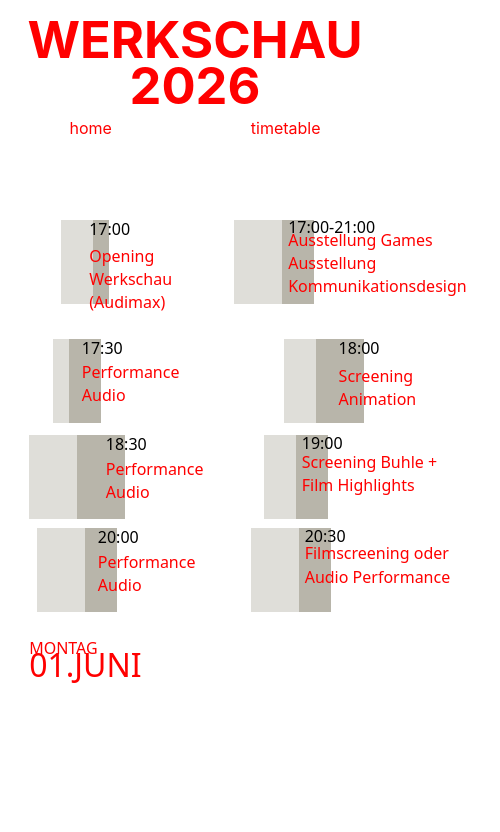
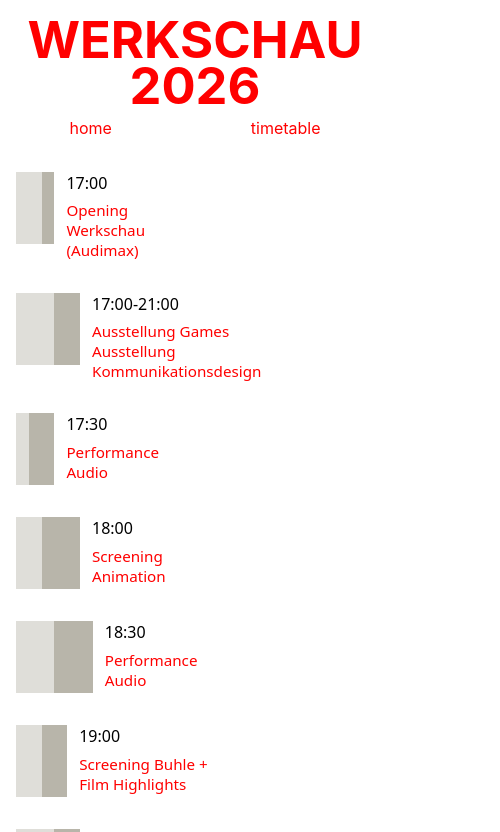
Before and after one commit to natsmnv/Werkschau, a React (Vite) app: page /timetable in a window 390 px wide. Shown: the top 832 px of the page, 500 px wide, since content can reach past the window. Built offline with nearby package versions, Linux system fonts and the light colour scheme.

Commit message:
scaling fixed

```diff
--- a/src/components/Timetable.css
+++ b/src/components/Timetable.css
@@ -104,34 +104,81 @@
 /* MOBILE */
 
 @media only screen and (max-width: 850px) {
+  .timetable {
+    width: 100%;
+    overflow-x: hidden;
+    padding-top: 2rem;
+  }
+
   .projects1,
   .projects2,
   .projects3 {
-    grid-template-columns: repeat(2, auto);
+    display: flex;
+    flex-direction: column;
+    gap: 2rem;
 
-    margin-left: 5%;
-    margin-right: 5%;
+    width: 100%;
+    box-sizing: border-box;
+
+    margin: 0;
+    padding: 0 1rem;
+  }
+
+  .projects1,
+  .projects2 {
+    margin-bottom: 4rem;
   }
 
   .projects2 {
-    justify-content: start;
+    justify-content: flex-start;
+  }
+
+  .project {
+    display: flex;
+    align-items: flex-start;
+
+    width: 100%;
+    min-width: 0;
+  }
+
+  .project-text {
+    margin-left: 0.75rem;
+    min-width: 0;
+    width: 100%;
+  }
+
+  .project-text p {
+    word-break: break-word;
+    overflow-wrap: break-word;
+  }
+
+  .hour {
+    font-size: 1rem;
+    margin: 0 0 0.4rem 0;
+  }
+
+  .description {
+    font-size: 0.95rem;
+    line-height: 1.3;
+    margin: 0;
   }
 
   .dark-square,
   .light-square {
-    height: 10vh;
+    width: 0.8rem;
+    height: 4.5rem;
+    flex-shrink: 0;
+  }
+
+  .weekDayInfo,
+  .weekDayInfoDay2 {
+    margin: 0;
+    font-size: 0.9rem;
   }
 
   .dateInfo {
-    font-size: 2rem;
-  }
-
-  .weekDayInfoDay2 {
-  margin-left: 5%;
-  margin-bottom: -15%;
-}
-
-  .hour {
-    font-size: 1rem;
+    margin: 0.2rem 0 0 0;
+    font-size: 1.8rem;
+    line-height: 1;
   }
 }
--- a/src/components/Timetable.tsx
+++ b/src/components/Timetable.tsx
@@ -136,7 +136,7 @@ function Timetable() {
         <div className="project-text">
           <p className="hour">{project.time}</p>
 
-          <p>
+          <p className="description">
             {project.text.split("\n").map((line, i) => (
               <React.Fragment key={i}>
                 {line}
```
